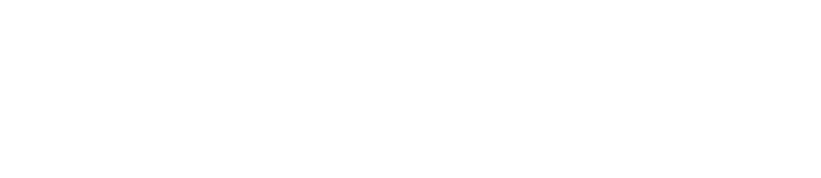
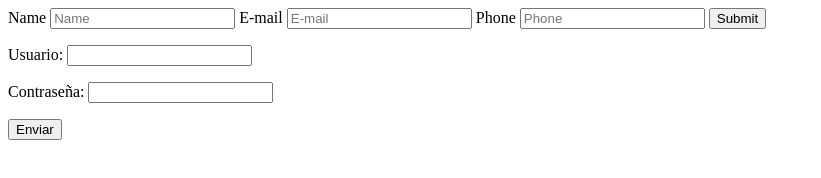
Before and after one commit to helenharnisch/UserPasswordValidation, a website: page index.html in a window 1280 px wide. Shown: the whole page, without its empty margins (0-821 px from the left). Drawn offline with Linux system fonts and the light colour scheme.

Commit message:
Cambios del Formulario en el Index

```diff
--- a/index.html
+++ b/index.html
@@ -2,9 +2,24 @@
 <html>
   <head>
     <meta charset="utf-8">
-    <title>prueba</title>
+    <title>FormValidation</title>
   </head>
   <body>
-
+    <form class="" id="formulario" action="">
+      <label for="">Name</label>
+      <input type="text" id="nombre" placeholder="Name">
+      <label for="">E-mail</label>
+      <input type="email" id="email" placeholder="E-mail">
+      <label for="">Phone</label>
+      <input type="phone" id="phone" placeholder="Phone">
+      <input type="submit" value="Submit">
+    </form>
+    <div id="info"></div>
+    <form id="miform" action="" onsubmit="return validarFormulario();">
+      <p>Usuario: <input type="text" id="nombre"></p>
+      <p>Contraseña: <input type="password" id="password"></p>
+      <input type="submit" value="Enviar">
+    </form>
+    <script type="text/javascript"></script>
   </body>
 </html>
```
